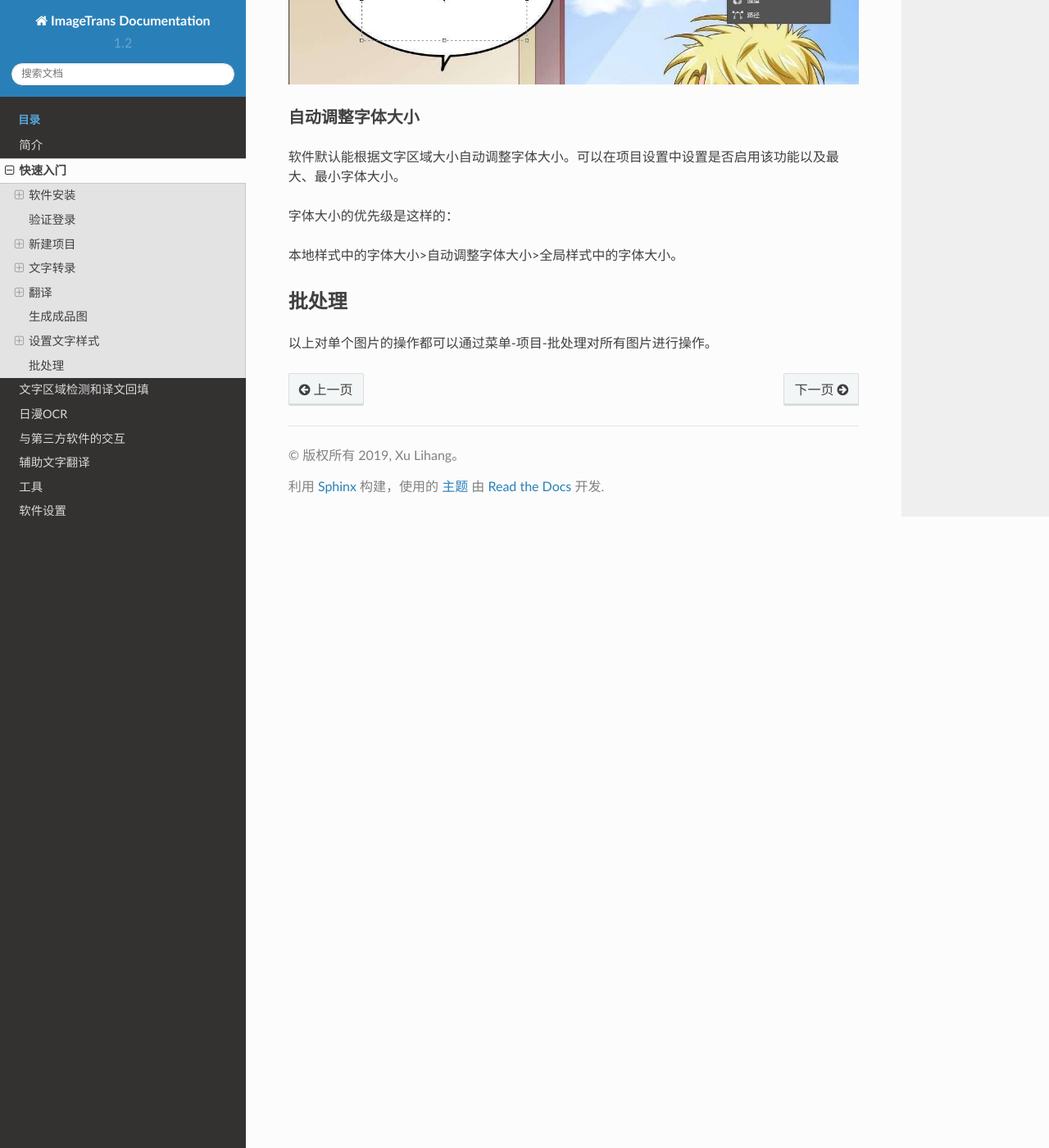
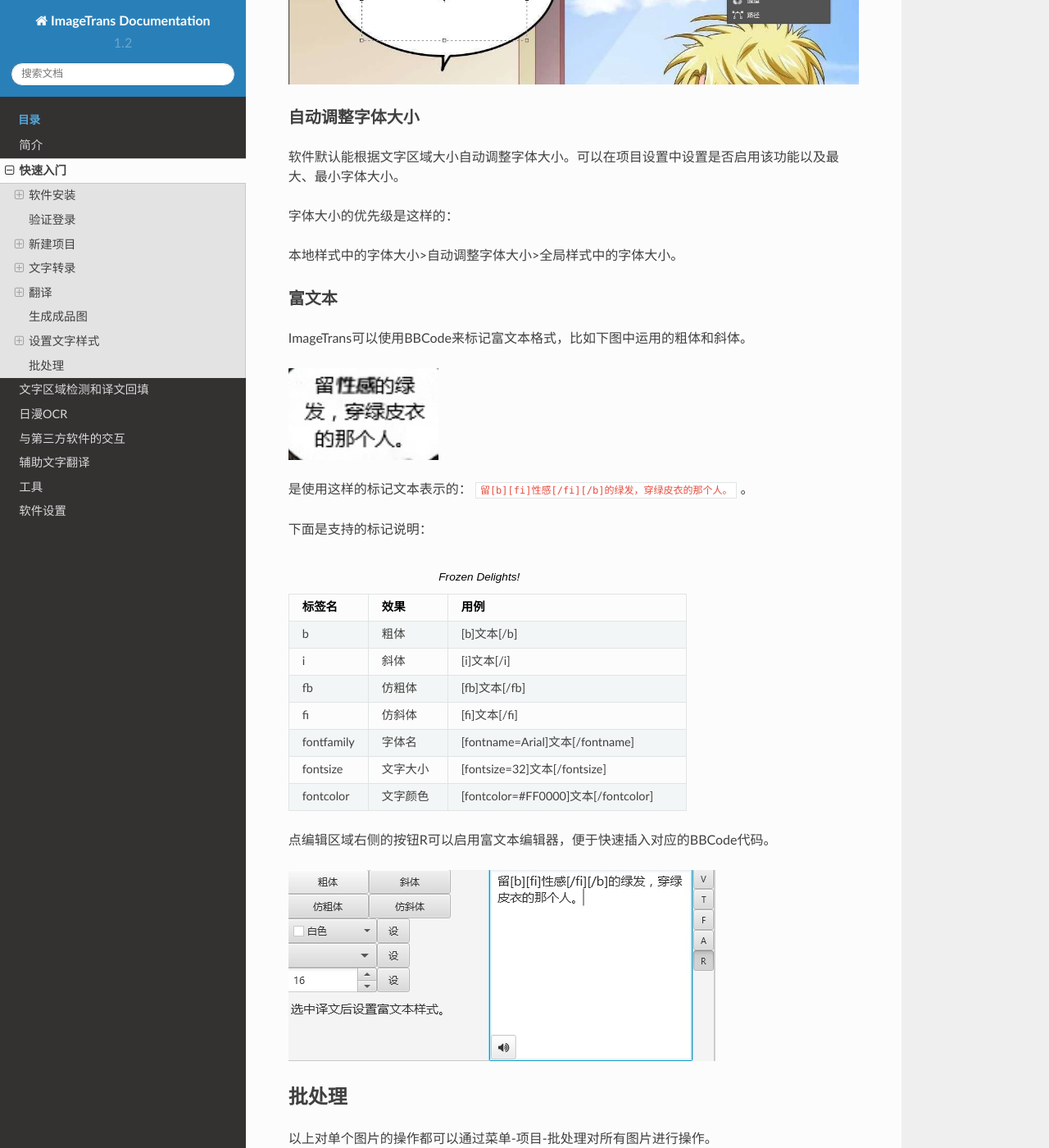
Before and after one commit to xulihang/ImageTrans-docs, a Sphinx documentation site: the page built from source/gettingstarted.rst, in a window 1280 px wide and 1400 px high, scrolled down 13155 px. Shown: the whole window at 82% size. Built offline with Sphinx 7.4.7 and the Read the Docs theme 2.0.0, drawn with Linux system fonts in a browser that asks for light colours.

Commit message:
add rich text editor

```diff
--- a/source/gettingstarted.rst
+++ b/source/gettingstarted.rst
@@ -257,6 +257,32 @@ OCR
 
 本地样式中的字体大小>自动调整字体大小>全局样式中的字体大小。
 
+富文本
+++++++++++++++++++
+
+ImageTrans可以使用BBCode来标记富文本格式，比如下图中运用的粗体和斜体。
+
+.. image:: /images/richtext_example.jpg
+
+是使用这样的标记文本表示的： ``留[b][fi]性感[/fi][/b]的绿发，穿绿皮衣的那个人。`` 。
+
+下面是支持的标记说明：
+
+.. csv-table:: Frozen Delights!
+   :header: "标签名", "效果", "用例"
+   :widths: 10, 10, 30
+
+   "b", "粗体", "[b]文本[/b]"
+   "i", "斜体", "[i]文本[/i]"
+   "fb", "仿粗体", "[fb]文本[/fb]"
+   "fi", "仿斜体", "[fi]文本[/fi]"
+   "fontfamily", "字体名", "[fontname=Arial]文本[/fontname]"
+   "fontsize", "文字大小", "[fontsize=32]文本[/fontsize]"
+   "fontcolor", "文字颜色", "[fontcolor=#FF0000]文本[/fontcolor]"
+
+点编辑区域右侧的按钮R可以启用富文本编辑器，便于快速插入对应的BBCode代码。
+
+.. image:: /images/richtext_editor.jpg
 
 批处理
 --------------
```
Also changed, not shown: source/images/richtext_editor.jpg (added), source/images/richtext_example.jpg (added).
